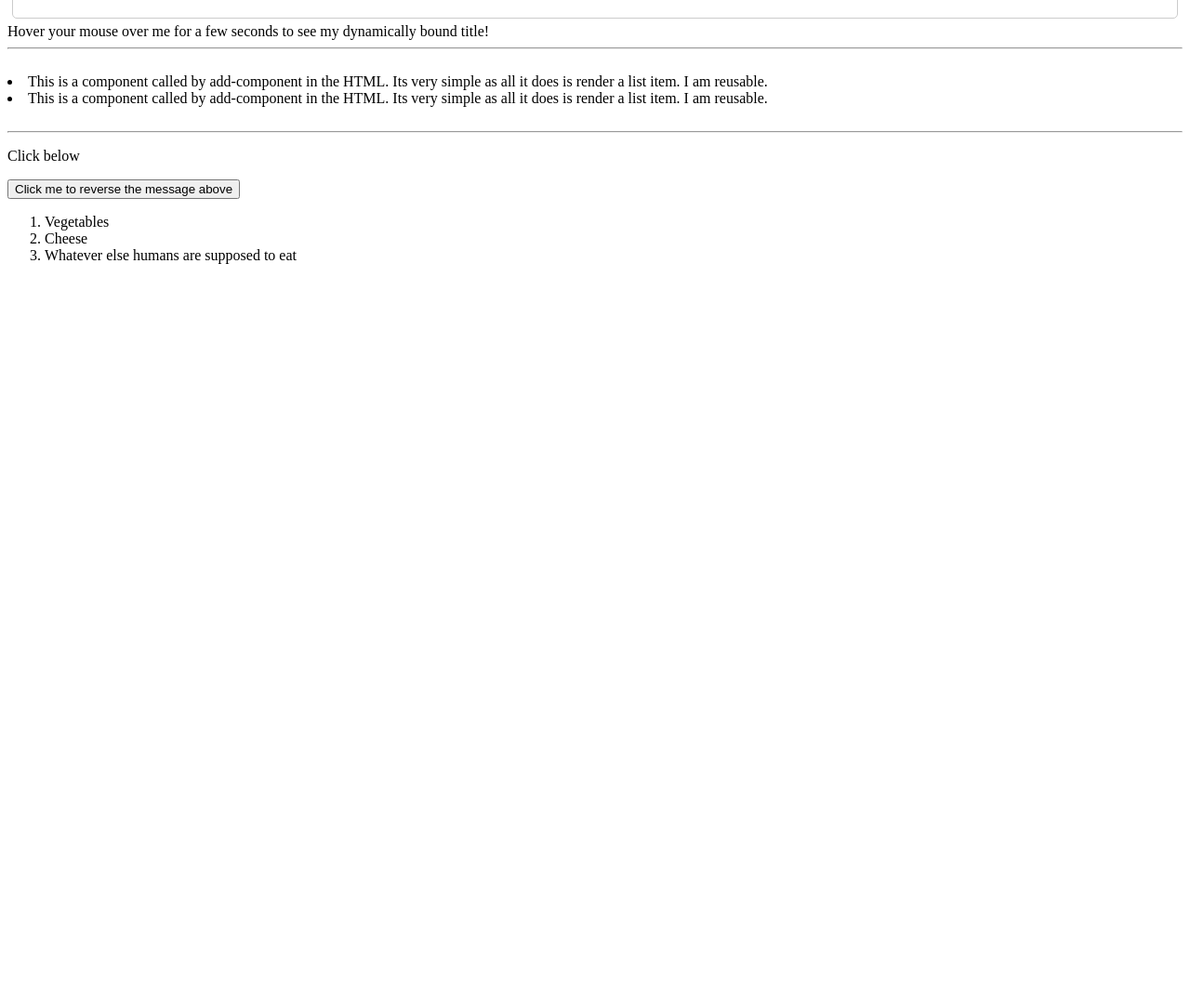
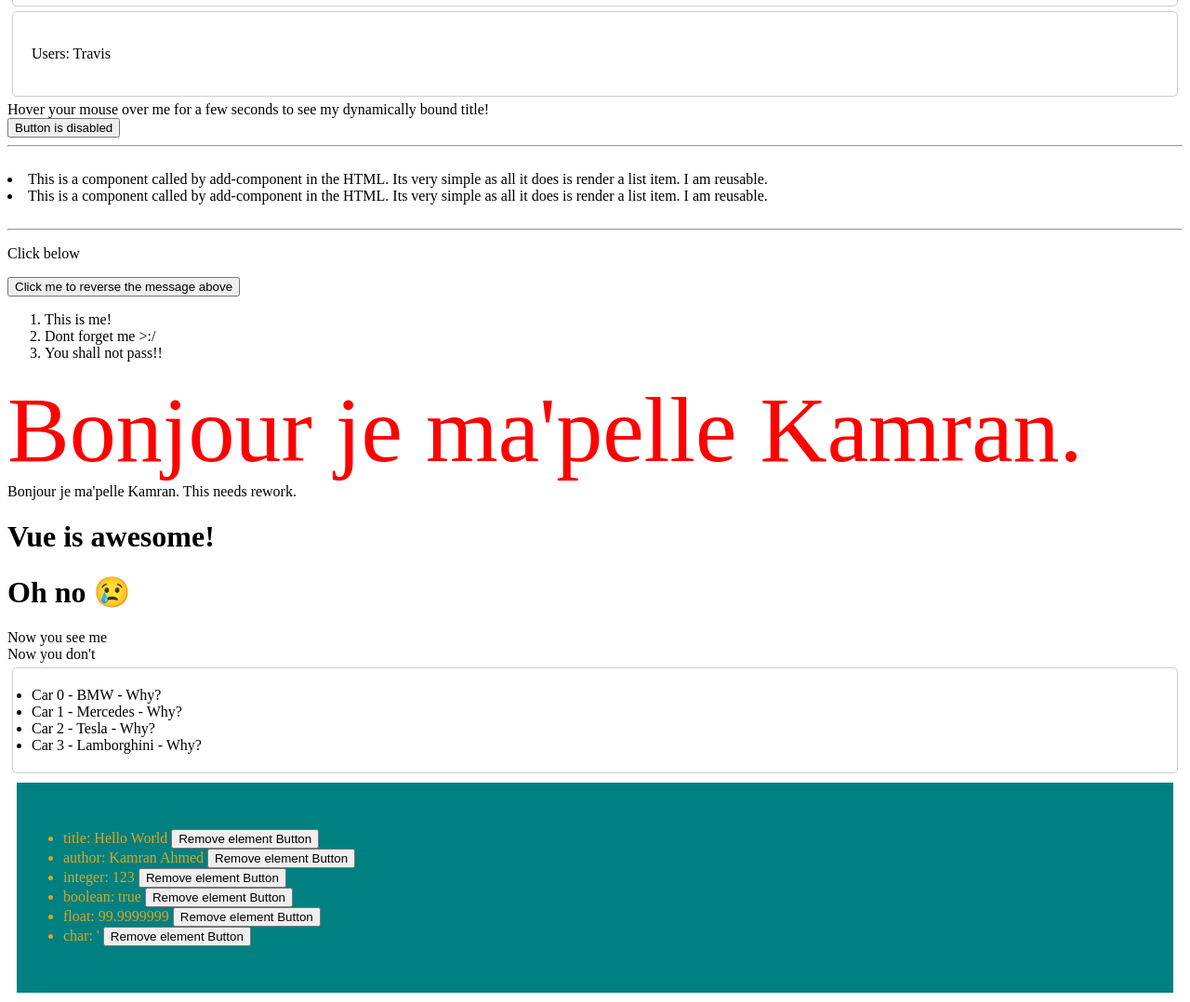
Before and after one commit to Kamran6433/Learning_Vue.js, a plain HTML site: page index.html in a window 1280 px wide. Shown: the part 589-1667 px from the top of the page at 93% size. Before the commit the page ends 889 px from the top, so only its background shows below. Drawn offline with nearby package versions, Linux system fonts and the light colour scheme.

Commit message:
Working on lists in Vue.js.

```diff
--- a/app.js
+++ b/app.js
@@ -11,13 +11,12 @@ var app5 = new Vue({
     el: '#app5',
     data: {
         groceryList: [
-            { id: 0, text: 'Vegetables' },
-            { id: 1, text: 'Cheese' },
-            { id: 2, text: 'Whatever else humans are supposed to eat' }
+            { id: 0, text: 'This is me!' },
+            { id: 1, text: 'Dont forget me >:/' },
+            { id: 2, text: 'You shall not pass!!' }
         ]
     }
 });
-
 
 var app = new Vue({
     el: '#app',
@@ -71,3 +70,47 @@ var app4 = new Vue({
         }
     }
 });
+
+var hello = new Vue({
+    el: '#hello',
+    data: {
+        styleObject: {
+            color: 'red',
+            fontSize: '100px',
+        }
+    }
+});
+
+var example1 = new Vue({
+    el: '#for-loop-example',
+    data: {
+        why: 'Why?',
+        cars: [
+            { message: 'BMW' },
+            { message: 'Mercedes' },
+            { message: 'Tesla' },
+            { message: 'Lamborghini' }
+        ]
+    }
+});
+
+var vvv = new Vue({
+    el:'#v-for-object',
+    data() {
+        return {
+            object: {
+                title: 'Hello World',
+                author: 'Kamran Ahmed',
+                integer: 123,
+                boolean: true,
+                float: 99.9999999,
+                char: '\''
+            }
+        }
+    },
+    methods: {
+        remove(name) {
+            vvv.$delete(vvv.object, name)
+        }
+    }
+});
--- a/index.html
+++ b/index.html
@@ -7,13 +7,15 @@
             <hr>
             <br>
             <button @click="decrement">-</button>
-            {{ value }}
+            {{ value * 10 }}
             <button @click="increment">+</button>
             <br>
             <hr>
             <br>
+            <p>Using mustaches: {{ rawHtml }}</p>
+            <p>Using v-html directive: <span v-html="rawHtml"></span></p>
             <br>
-            <p>Hello {{ username }}</p>
+            <p>Hello {{ username ? username : 'No username' }}</p>
             <br>
             <input type="text" v-model="username">
             <br>
@@ -26,6 +28,9 @@
             <span v-bind:title="message">
                 Hover your mouse over me for a few seconds to see my dynamically bound title!
             </span>
+            <br>
+            <button v-bind:disabled="isButtonDisabled">Button is disabled</button>
+            <br>
             <hr>
             <br>
             <add-component></add-component>
@@ -45,6 +50,33 @@
                 <complex-component v-for="item in groceryList" v-bind:todo="item" v-bind:key="item.id"></complex-component>
             </ol>
         </div>
+        <div id="hello" v-bind:style="styleObject">Bonjour je ma'pelle Kamran.</div>
+        <div v-bind:style="{ display: ['-webkit-box', '-ms-flexbox', 'flex'] }">Bonjour je ma'pelle Kamran. This needs rework.</div>
+        <h1 v-if="awesome">Vue is awesome!</h1>
+        <h1 v-else>Oh no 😢</h1>
+        <template v-if="awesome">
+            <h1>Title</h1>
+            <p>Paragraph 1</p>
+            <p>Paragraph 2</p>
+        </template>
+        <div v-if="Math.random() > 0.5=">
+            Now you see me
+        </div>
+        <div v-else>
+            Now you don't
+        </div>
+        <ul id="for-loop-example">
+            <li v-for="(car, index) in cars" :key="car.message">
+                Car {{ index }} - {{ car.message }} - {{ why }}
+            </li>
+        </ul>
+        <ul id="v-for-object" class="demo">
+            <li v-for="(element, name) in object">
+                {{ name }}: {{ element }}
+                <button v-on:click="remove(name)">Remove element Button</button>
+
+            </li>
+        </ul>
         <script src="https://cdn.jsdelivr.net/npm/vue@2.7.14/dist/vue.js"></script>
         <script src="app.js"></script>
         <link href="style.css" rel="stylesheet">
--- a/style.css
+++ b/style.css
@@ -5,3 +5,18 @@
     padding: 20px;
     margin: 5px;
 }
+
+#for-loop-example {
+    border: 1px solid #ccc;
+    border-radius: 5px;
+    background-color: white;
+    padding: 20px;
+    margin: 5px;
+}
+
+.demo {
+    margin: 10px;
+    padding: 50px;
+    background-color: teal;
+    color: goldenrod;
+}
```
